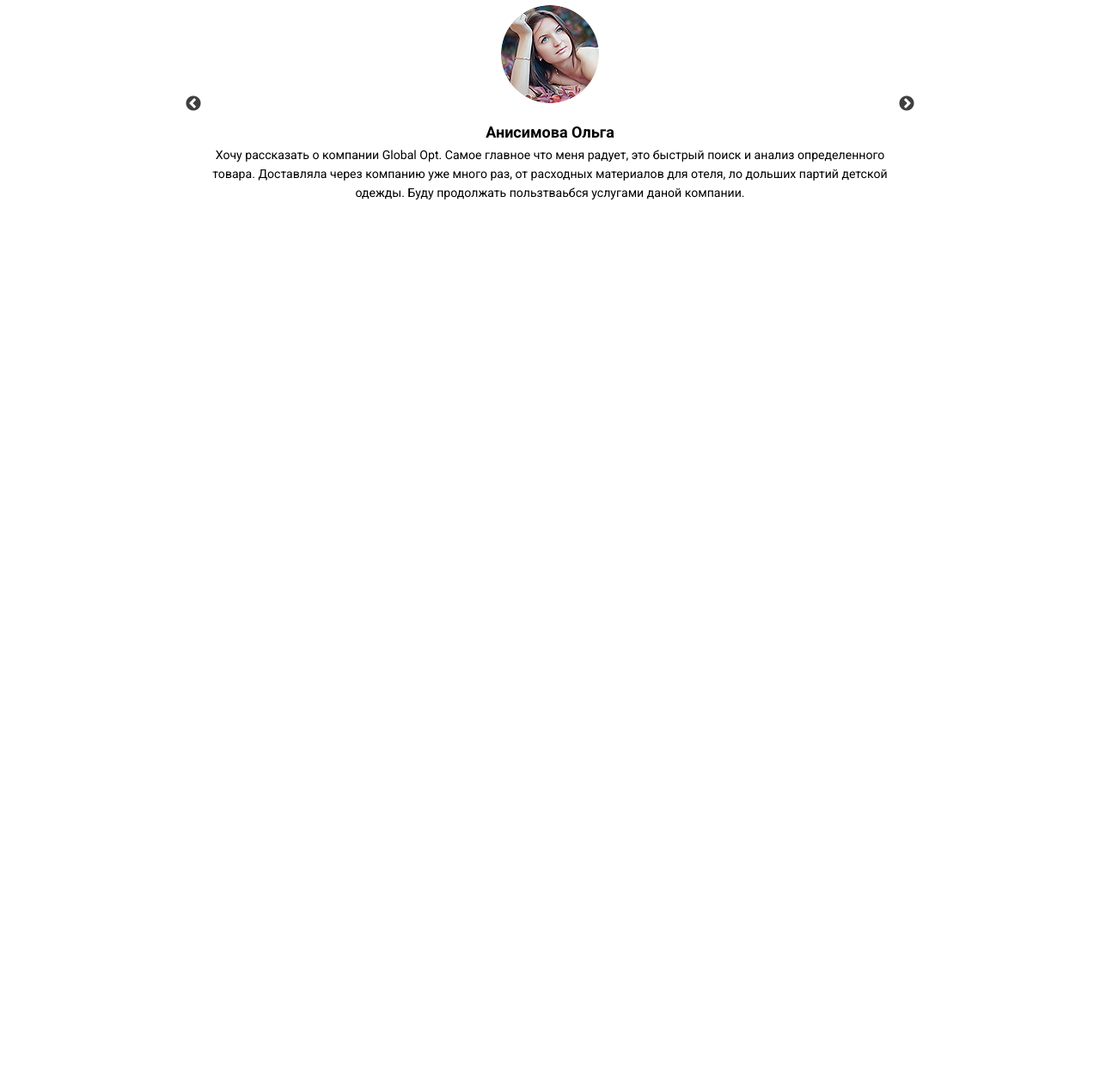
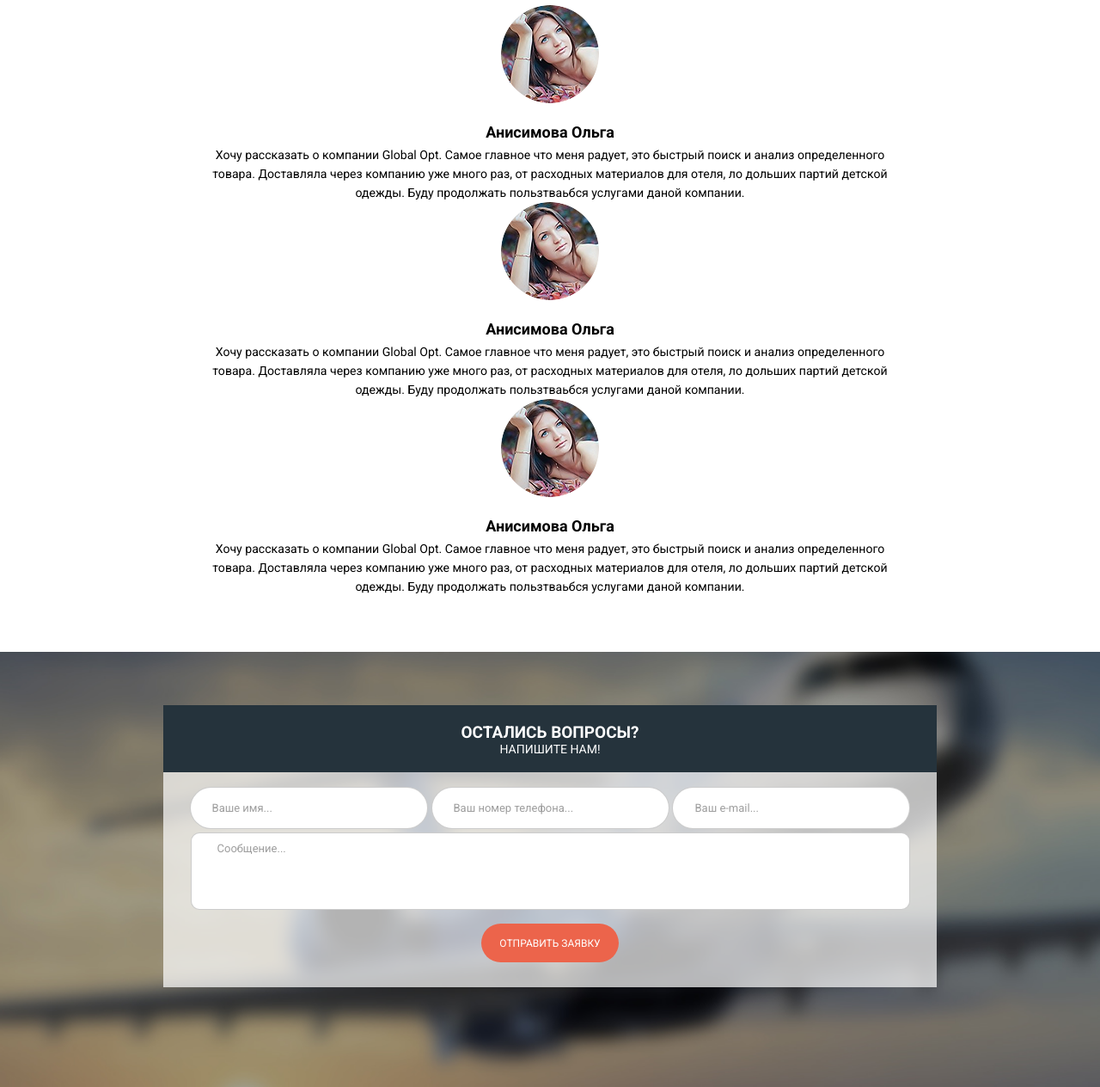
Before and after one commit to aleksander1802/practice, a website: page src/index.html in a window 1280 px wide. Shown: the part 4574-5838 px from the top of the page at 86% size. Before the commit the page ends 4874 px from the top, so only its background shows below. Drawn offline with nearby package versions, Linux system fonts and the light colour scheme; files whose address does not match are found by name.

Commit message:
init: section question

```diff
--- a/src/index.html
+++ b/src/index.html
@@ -419,7 +419,23 @@
     </section>
 
     <section class="question">
-        <div class="container"></div>
+        <div class="container">
+            <div class="question__wrapper">
+                <div class="question__header">
+                    <div class="question__header-title">Остались вопросы?</div>
+                    <div class="question__header-subtitle">Напишите нам!</div>
+                </div>
+                <div class="question__main">
+                    <div class="question__main-inputs">
+                        <input placeholder="Ваше имя..." class="question__main-input" type="text">
+                        <input placeholder="Ваш номер телефона..." class="question__main-input" type="tel" name="" id="">
+                        <input placeholder="Ваш e-mail..." class="question__main-input" type="email" name="" id="">
+                    </div>
+                    <textarea placeholder="Сообщение..." class="question__main-area name="" id="" cols="30" rows="10"></textarea>
+                    <button class="question__btns">Отправить заявку</button>
+                </div>
+            </div>
+        </div>
     </section>
 
     <script src="https://code.jquery.com/jquery-3.6.0.min.js"></script>
--- a/src/js/script.js
+++ b/src/js/script.js
@@ -1,102 +1,114 @@
 
-$(document).ready(function(){
-    $('.slider').slick({
+// $(document).ready(function(){
+//     $('.slider').slick({
 
-    });
-  });
+//     });
+//   });
 
 
 
 
 
-  function pairs(ar){
+//   function pairs(ar){
 
 
-    let array = [];
-    for (let i = 0; i < ar.length; i+=2) {
-      if ((Math.abs((ar[i]) - ar[i + 1])) === 1) {
-        array.push(i)
-      }
+//     let array = [];
+//     for (let i = 0; i < ar.length; i+=2) {
+//       if ((Math.abs((ar[i]) - ar[i + 1])) === 1) {
+//         array.push(i)
+//       }
 
-    }
-    return array.length
-   };
+//     }
+//     return array.length
+//    };
 
 
 
 
-   function pairs(array, count = 0) {
-    for (let i = 0; i < array.length; i += 2)
-      if (Math.abs(array[i] - array[i + 1]) === 1)
-        count += 1;
-    return count;
-  }
+//    function pairs(array, count = 0) {
+//     for (let i = 0; i < array.length; i += 2)
+//       if (Math.abs(array[i] - array[i + 1]) === 1)
+//         count += 1;
+//     return count;
+//   }
 
-  console.log(pairs([1,2,5,8,-4,-3,7,6,5]));
+//   console.log(pairs([1,2,5,8,-4,-3,7,6,5]));
 
 
 
 
 
+//   const first = [ 4, 9, 5];
+//   const second = [9, 4, 9, 8, 4];
+
+//   function intersection(a, b) {
+
+//     return [...new Set(a.filter(x => b.includes(x)))]
+
+
+
+//   }
+
+
+
+// console.log(intersection(first, second));
 
 
 
 
-
-
-// // function count (string) {
-// //     var count = {};
-// //     string.split('').forEach(function(s) {
-// //        count[s] ? count[s]++ : count[s] = 1;
-// //     });
-// //     return count;
-// //   }
+// // // function count (string) {
+// // //     var count = {};
+// // //     string.split('').forEach(function(s) {
+// // //        count[s] ? count[s]++ : count[s] = 1;
+// // //     });
+// // //     return count;
+// // //   }
 
 
 
 
-// // function foobar(count) {
-// //     let array = (new Array(count)).fill(1).map((_, x) => x + 1);
-// //     let arr = array.map( x => x % 3 === 0 && x % 5 === 0
-//         // ? 'FOOBAR' : x % 3 === 0
-//         // ? 'Foo' : x % 5 === 0
-//         // ? 'Bar' : x)
-// //     return arr
+// // // function foobar(count) {
+// // //     let array = (new Array(count)).fill(1).map((_, x) => x + 1);
+// // //     let arr = array.map( x => x % 3 === 0 && x % 5 === 0
+// //         // ? 'FOOBAR' : x % 3 === 0
+// //         // ? 'Foo' : x % 5 === 0
+// //         // ? 'Bar' : x)
+// // //     return arr
+// // // }
+
+// // // console.log(foobar(100));
+
+
+// // // let xml  = new XMLHttpRequest();
+
+// // // xml.onreadystatechange = () => {
+// // //         if (this.readyState === '4' && this.status === 200)
+// // //         console.log('1111')
+// // //         callbackFunction(this.responseText);
+// // // }
+
+// // // xml.open('GET', 'https://www.random.org/integers/?num=10&min=1&max=6&col=1&base=10&format=plain&rnd=new');
+// // // xml.send();
+
+// // // function callbackFunction(data) {
+// // //         console.log(data);
+// // // }
+
+// // const requestURL = 'https://www.random.org/integers/?num=10&min=1&max=6&col=1&base=10&format=plain&rnd=new';
+
+// // async function sendRequest(method, url) {
+
+// //         return fetch(url).then(response => {
+// //             return response.text().then(data => {
+
+// //                 return  data[0]
+// //             })
+// //         })
 // // }
 
-// // console.log(foobar(100));
-
-
-// // let xml  = new XMLHttpRequest();
-
-// // xml.onreadystatechange = () => {
-// //         if (this.readyState === '4' && this.status === 200)
-// //         console.log('1111')
-// //         callbackFunction(this.responseText);
-// // }
-
-// // xml.open('GET', 'https://www.random.org/integers/?num=10&min=1&max=6&col=1&base=10&format=plain&rnd=new');
-// // xml.send();
-
-// // function callbackFunction(data) {
-// //         console.log(data);
-// // }
-
-// const requestURL = 'https://www.random.org/integers/?num=10&min=1&max=6&col=1&base=10&format=plain&rnd=new';
-
-// async function sendRequest(method, url) {
-
-//         return fetch(url).then(response => {
-//             return response.text().then(data => {
-
-//                 return  data[0]
-//             })
-//         })
-// }
-
-// sendRequest('GET', requestURL)
-//         .then(data => console.log(data))
-//         .catch(err => console.log(err));
+// // sendRequest('GET', requestURL)
+// //         .then(data => console.log(data))
+// //         .catch(err => console.log(err));
 
 
 
@@ -109,6 +121,33 @@ $(document).ready(function(){
 
 
 
+// function add(num1, num2) {
+//   if (num1.toString().length < num2.toString().length) {
+//     [num1, num2] = [num2, num1]
+//   }
+//   let number1 = num1.toString().split('').reverse().map(Number);
+//   let number2 = num2.toString().split('').reverse().map(Number);
+
+//   return  Number(number1.map((x, ind) => Number.isNaN(x + number2[ind]) ? x : x + number2[ind]).reverse().join(''));
+
+
+// }
+
+// console.log(add(2, 11));
+
+
+
+
+
+// function multiples(m, n){
+//   let arr = [];
+//   for (let i = 1; i <= m; i++) {
+//     arr.push(n * i)
+//   }
+//   return arr
+// }
+
+// console.log(multiples(3, 5));
 
 
 
@@ -116,19 +155,14 @@ $(document).ready(function(){
 
 
 
+// // const requestURL = 'https://www.random.org/integers/?num=10&min=1&max=6&col=1&base=10&format=plain&rnd=new';
 
+// //  function getRequest(method, url) {
+// //      return fetch(url).then(response => {
+// //         return response.text();
+// //     })
+// // }
 
-
-
-
-// const requestURL = 'https://www.random.org/integers/?num=10&min=1&max=6&col=1&base=10&format=plain&rnd=new';
-
-//  function getRequest(method, url) {
-//      return fetch(url).then(response => {
-//         return response.text();
-//     })
-// }
-
-// getRequest('GET', requestURL)
-//     .then(data => console.log(data))
-//     .catch(error => console.log(error))
+// // getRequest('GET', requestURL)
+// //     .then(data => console.log(data))
+// //     .catch(error => console.log(error))
--- /dev/null
+++ b/src/sass/blocks/_question.scss
@@ -0,0 +1,92 @@
+.question {
+    padding: 62px 0 79px 0;
+    background: url('../img/bg_plane.jpg') no-repeat 50% / cover;
+    &__wrapper {
+        margin: 0 auto;
+        width: 900px;
+        height: 365px;
+    }
+    &__header {
+        background-color: #25333c;
+        text-align: center;
+        text-transform: uppercase;
+        color: #ffffff;
+        &-title {
+            padding-top: 20px;
+            font-size: 19px;
+            font-weight: 700;
+        }
+        &-subtitle {
+            font-size: 14px;
+            padding-bottom: 19px;
+            font-weight: 400;
+        }
+    }
+    &__main {
+        display: grid;
+        grid-template-columns: repeat(3, 300px);
+        grid-template-rows: 70px 90px 90px;
+        justify-content: center;
+        justify-items: center;
+        align-content: center;
+        background-color: rgba(255, 255, 255, 0.7);
+        &-inputs {
+            grid-column: 1 / 4;
+        }
+
+        &-input {
+            color: black;
+            width: 275px;
+            height: 47px;
+            background-color: #ffffff;
+            border: 1px solid rgba(0,0,0,0.2);
+            border-radius: 30px;
+            outline: none;
+            margin-top: 17px;
+            text-align: center;
+            &::placeholder{
+                text-align: left;
+                padding-left: 25px;
+                opacity: 0.7;
+                font-size: 13px;
+             }
+        }
+
+        &-area {
+            padding: 10px;
+            grid-column: 1 / 4;
+            width: 815px;
+            background-color: #ffffff;
+            border: 1px solid rgba(0,0,0,0.2);
+            border-radius: 10px;
+            resize: none;
+            outline: none;
+            text-align: left;
+
+            &::placeholder{
+                text-align: left;
+                padding-left: 20px;
+                opacity: 0.7;
+                font-size: 13px;
+             }
+        }
+    }
+    &__btns {
+        grid-column: 1 / 4;
+        margin-top: 16px;
+        width: 160px;
+        height: 45px;
+        background-color: #ec644b;
+        border-radius: 25px;
+        border: none;
+        font-size: 12px;
+        font-weight: 400;
+        text-transform: uppercase;
+        color: $main-color;
+        cursor: pointer;
+        &:hover {
+            background-color: $main-color;
+            color: #ec644b;
+        }
+    }
+}
--- a/src/sass/style.scss
+++ b/src/sass/style.scss
@@ -41,3 +41,4 @@ body {
 @import './blocks/manager';
 @import './blocks/scheme';
 @import './blocks/comment';
+@import './blocks/question';
```
Also changed, not shown: dist/css/style.min.css, dist/icons/btn__prev.png (added), dist/icons/btn_next.png (added), dist/img/bg_plane.jpg (added), dist/index.html, dist/js/script.js, src/css/slick-theme.min.css, src/css/slick.min.css, src/css/style.min.css, src/img/bg_plane.jpg (added), 3 other files.
